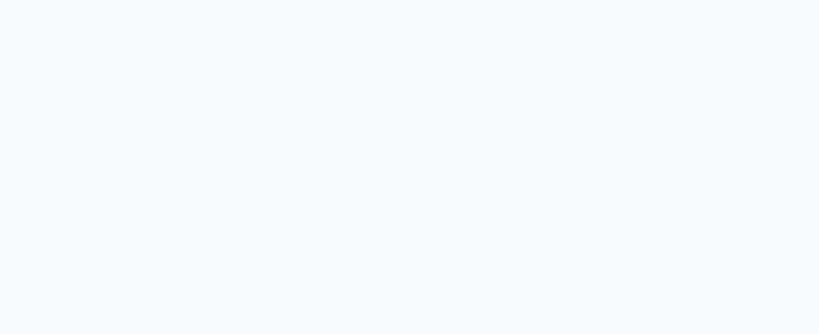
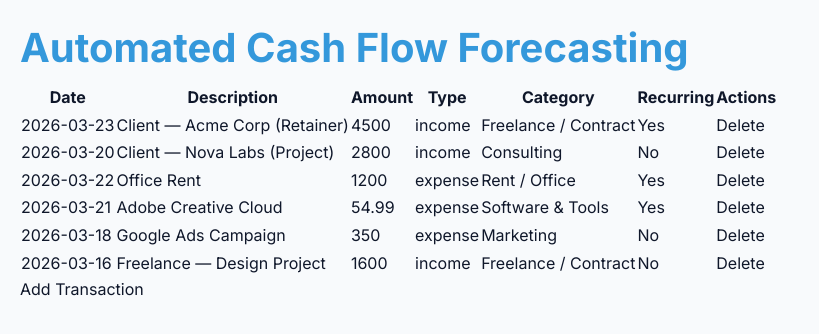
Before and after one commit to kalavathiramarao76-ui/pf-cash-flow-pro, a Next.js app: page /dashboard in a window 1280 px wide. Shown: the top 334 px of the page, without its empty margins (0-819 px from the left). Built offline with nearby package versions, Linux system fonts and the light colour scheme.

Commit message:
improve: auto-upgrade cycle #72
Files: app/dashboard/page.tsx, app/forecasting/page.tsx, app/globals.css

```diff
--- a/app/dashboard/page.tsx
+++ b/app/dashboard/page.tsx
@@ -102,14 +102,14 @@ const mlModel = {
   },
 };
 
-function categorizeTransaction(transaction: Omit<Transaction, 'category'>): string {
+function categorizeTransaction(transaction: Transaction): string {
   const keywords = mlModel[transaction.type];
   for (const category in keywords) {
     if (keywords[category].some(keyword => transaction.description.toLowerCase().includes(keyword.toLowerCase()))) {
       return category;
     }
   }
-  return transaction.type === 'income' ? 'Other Income' : 'Other Expense';
+  return transaction.type === "income" ? "Other Income" : "Other Expense";
 }
 
 function App() {
@@ -119,19 +119,15 @@ function App() {
     if (transactions.length === 0) {
       setTransactions(SEED_TRANSACTIONS);
     }
-  }, [transactions]);
+  }, []);
 
   useEffect(() => {
     saveTransactions(transactions);
   }, [transactions]);
 
-  const handleAddTransaction = (newTransaction: Omit<Transaction, 'id' | 'category'>) => {
-    const transaction: Transaction = {
-      id: Date.now().toString(),
-      category: categorizeTransaction(newTransaction),
-      ...newTransaction,
-    };
-    setTransactions([...transactions, transaction]);
+  const handleAddTransaction = (newTransaction: Transaction) => {
+    const categorizedTransaction = { ...newTransaction, category: categorizeTransaction(newTransaction) };
+    setTransactions([...transactions, categorizedTransaction]);
   };
 
   const handleDeleteTransaction = (id: string) => {
@@ -140,7 +136,36 @@ function App() {
 
   return (
     <div>
-      {/* Your existing UI components here */}
+      <h1>Automated Cash Flow Forecasting</h1>
+      <table>
+        <thead>
+          <tr>
+            <th>Date</th>
+            <th>Description</th>
+            <th>Amount</th>
+            <th>Type</th>
+            <th>Category</th>
+            <th>Recurring</th>
+            <th>Actions</th>
+          </tr>
+        </thead>
+        <tbody>
+          {transactions.map(transaction => (
+            <tr key={transaction.id}>
+              <td>{transaction.date}</td>
+              <td>{transaction.description}</td>
+              <td>{transaction.amount}</td>
+              <td>{transaction.type}</td>
+              <td>{transaction.category}</td>
+              <td>{transaction.recurring ? "Yes" : "No"}</td>
+              <td>
+                <button onClick={() => handleDeleteTransaction(transaction.id)}>Delete</button>
+              </td>
+            </tr>
+          ))}
+        </tbody>
+      </table>
+      <button onClick={() => handleAddTransaction({ id: Math.random().toString(), description: "New Transaction", amount: 0, type: "income", date: new Date().toISOString().split("T")[0], recurring: false })}>Add Transaction</button>
     </div>
   );
 }
--- a/app/forecasting/page.tsx
+++ b/app/forecasting/page.tsx
@@ -108,16 +108,9 @@ export default function ForecastingPage() {
     setSelectedMonth(month);
   };
 
-  const handleDateRangeChange = (start: number, end: number) => {
-    setDateRange({ start, end });
+  const handleResetDrillDown = () => {
+    setSelectedMonth(null);
   };
-
-  const filteredForecastData = useMemo(() => {
-    if (dateRange.start && dateRange.end) {
-      return forecastData.filter((data) => data.month >= dateRange.start && data.month <= dateRange.end);
-    }
-    return forecastData;
-  }, [forecastData, dateRange]);
 
   return (
     <div>
@@ -128,38 +121,15 @@ export default function ForecastingPage() {
       </div>
       <div>
         <label>Horizon:</label>
-        <select value={horizon} onChange={(e) => setHorizon(e.target.value as 3 | 6 | 12)}>
-          <option value={3}>3 months</option>
-          <option value={6}>6 months</option>
-          <option value={12}>12 months</option>
+        <select value={horizon} onChange={(e) => setHorizon(parseInt(e.target.value) as 3 | 6 | 12)}>
+          <option value="3">3 months</option>
+          <option value="6">6 months</option>
+          <option value="12">12 months</option>
         </select>
       </div>
       <div>
         <label>Safety Threshold:</label>
         <input type="number" value={safetyThreshold} onChange={(e) => setSafetyThreshold(e.target.value)} />
-      </div>
-      <div>
-        <button onClick={() => setShowAddForm(!showAddForm)}>Add Recurring Item</button>
-        {showAddForm && (
-          <div>
-            <label>Label:</label>
-            <input type="text" value={newItem.label} onChange={(e) => setNewItem({ ...newItem, label: e.target.value })} />
-            <label>Amount:</label>
-            <input type="number" value={newItem.amount} onChange={(e) => setNewItem({ ...newItem, amount: e.target.value })} />
-            <label>Type:</label>
-            <select value={newItem.type} onChange={(e) => setNewItem({ ...newItem, type: e.target.value as "income" | "expense" })}>
-              <option value="income">Income</option>
-              <option value="expense">Expense</option>
-            </select>
-            <label>Frequency:</label>
-            <select value={newItem.frequency} onChange={(e) => setNewItem({ ...newItem, frequency: e.target.value as RecurringItem["frequency"] })}>
-              <option value="monthly">Monthly</option>
-              <option value="quarterly">Quarterly</option>
-              <option value="yearly">Yearly</option>
-            </select>
-            <button onClick={() => setRecurringItems([...recurringItems, newItem])}>Add</button>
-          </div>
-        )}
       </div>
       <div>
         <h2>Recurring Items:</h2>
@@ -170,33 +140,59 @@ export default function ForecastingPage() {
             </li>
           ))}
         </ul>
+        {showAddForm ? (
+          <div>
+            <label>Label:</label>
+            <input type="text" value={newItem.label} onChange={(e) => setNewItem({ ...newItem, label: e.target.value })} />
+            <br />
+            <label>Amount:</label>
+            <input type="number" value={newItem.amount} onChange={(e) => setNewItem({ ...newItem, amount: e.target.value })} />
+            <br />
+            <label>Type:</label>
+            <select value={newItem.type} onChange={(e) => setNewItem({ ...newItem, type: e.target.value as "income" | "expense" })}>
+              <option value="income">Income</option>
+              <option value="expense">Expense</option>
+            </select>
+            <br />
+            <label>Frequency:</label>
+            <select value={newItem.frequency} onChange={(e) => setNewItem({ ...newItem, frequency: e.target.value as RecurringItem["frequency"] })}>
+              <option value="monthly">Monthly</option>
+              <option value="quarterly">Quarterly</option>
+              <option value="yearly">Yearly</option>
+            </select>
+            <br />
+            <button onClick={() => setRecurringItems([...recurringItems, { ...newItem, id: Math.random().toString(36).substr(2, 9) }])}>Add</button>
+          </div>
+        ) : (
+          <button onClick={() => setShowAddForm(true)}>Add Recurring Item</button>
+        )}
       </div>
       <div>
         <h2>Forecast:</h2>
-        <LineChart width={800} height={400} data={filteredForecastData}>
+        <ResponsiveContainer width="100%" height={300}>
+          <LineChart data={forecastData}>
             <CartesianGrid strokeDasharray="3 3" />
             <XAxis dataKey="month" />
             <YAxis />
             <Tooltip />
             <Legend />
-          <Line type="monotone" dataKey="balance" stroke="#8884d8" />
+            <Line type="monotone" dataKey="balance" stroke="#8884d8" activeDot={{ r: 8 }} />
             <Line type="monotone" dataKey="income" stroke="#82ca9d" />
-          <Line type="monotone" dataKey="expenses" stroke="#8884d8" />
+            <Line type="monotone" dataKey="expenses" stroke="#ff0000" />
           </LineChart>
+        </ResponsiveContainer>
+        {selectedMonth !== null && (
           <div>
-          <label>Date Range:</label>
-          <input type="number" value={dateRange.start} onChange={(e) => handleDateRangeChange(parseInt(e.target.value), dateRange.end)} />
-          <input type="number" value={dateRange.end} onChange={(e) => handleDateRangeChange(dateRange.start, parseInt(e.target.value))} />
-        </div>
-        {selectedMonth && (
-          <div>
-            <h3>Drill Down:</h3>
-            <p>Month: {selectedMonth}</p>
-            <p>Balance: {forecastData.find((data) => data.month === selectedMonth)?.balance}</p>
-            <p>Income: {forecastData.find((data) => data.month === selectedMonth)?.income}</p>
-            <p>Expenses: {forecastData.find((data) => data.month === selectedMonth)?.expenses}</p>
+            <h3>Drill Down: Month {selectedMonth}</h3>
+            <p>Balance: {forecastData[selectedMonth - 1].balance}</p>
+            <p>Income: {forecastData[selectedMonth - 1].income}</p>
+            <p>Expenses: {forecastData[selectedMonth - 1].expenses}</p>
+            <button onClick={handleResetDrillDown}>Reset Drill Down</button>
           </div>
         )}
+        <button onClick={() => handleDrillDown(1)}>Drill Down Month 1</button>
+        <button onClick={() => handleDrillDown(2)}>Drill Down Month 2</button>
+        <button onClick={() => handleDrillDown(3)}>Drill Down Month 3</button>
       </div>
     </div>
   );
--- a/app/globals.css
+++ b/app/globals.css
@@ -175,4 +175,18 @@ a:hover {
   body {
     font-size: calc(var(--font-size) * 0.8);
   }
+  .container {
+    grid-template-columns: repeat(6, 1fr);
+    padding: 10px;
+  }
 }
+
+@media (max-width: 480px) {
+  body {
+    font-size: calc(var(--font-size) * 0.6);
+  }
+  .container {
+    grid-template-columns: repeat(4, 1fr);
+    padding: 5px;
+  }
+}
```
Lines whose indentation alone changed are shown as unchanged.
